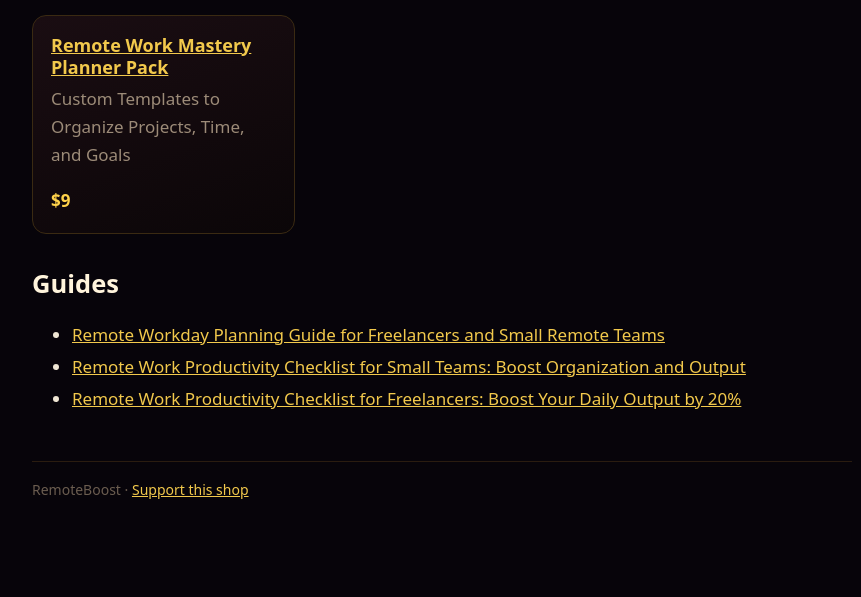
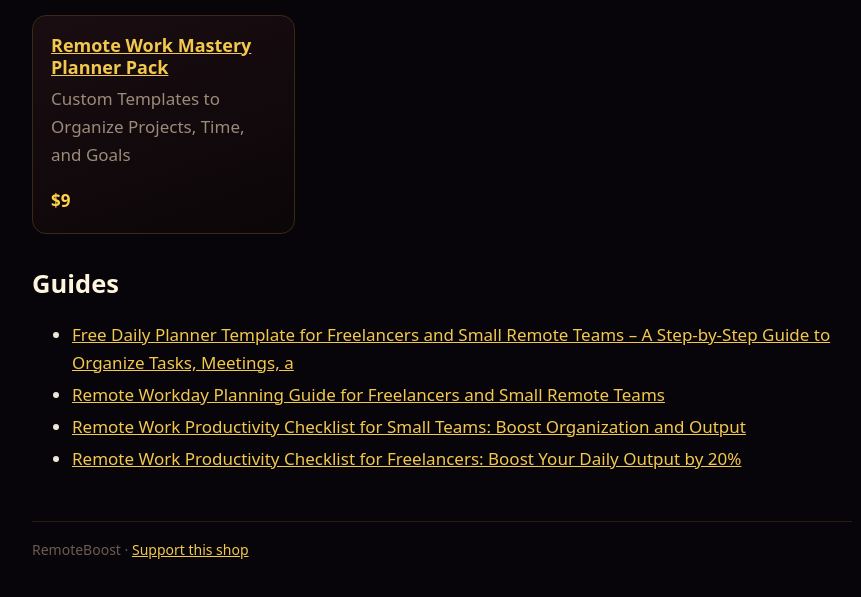
Before and after one commit to sodaro-coder/remoteboost, a plain HTML site: page index.html in a window 1280 px wide. Shown: the part 185-782 px from the top of the page, without its empty margins (198-1059 px from the left). Drawn offline with Linux system fonts and the light colour scheme.

Commit message:
STUMF: update index.html

```diff
--- a/index.html
+++ b/index.html
@@ -5,4 +5,4 @@ a{color:#f2c94c}.wrap{max-width:860px;margin:0 auto;padding:28px 20px 60px}heade
 .card{border:1px solid #3a2a12;border-radius:14px;padding:18px;background:linear-gradient(160deg,#1a0d12,#0b0608)}.card h3{margin:0 0 6px;font-size:18px}
 .price{color:#ffd24a;font-weight:700}.btn{display:inline-block;margin-top:12px;padding:10px 18px;border-radius:10px;background:linear-gradient(135deg,#b08526,#f6e3a1,#c9a233);color:#1a0c05;font-weight:700;text-decoration:none}
 h1,h2,h3{color:#fff4dc;line-height:1.25}h2{margin-top:34px}code{background:#1a1216;padding:2px 6px;border-radius:6px}li{margin:4px 0}
-footer{margin-top:48px;color:#6b5d50;font-size:14px;border-top:1px solid #2a1c10;padding-top:16px}</style></head><body><div class='wrap'><header><a href='./' style='text-decoration:none'><div class='brand'>RemoteBoost</div></a></header><h1>RemoteBoost</h1><p class='tag'>Digital tools for remote success</p><div class='grid'><div class='card'><h3><a href='p/remote-work-mastery-planner-pack/'>Remote Work Mastery Planner Pack</a></h3><div class='tag'>Custom Templates to Organize Projects, Time, and Goals</div><span class='price'>$9</span></div></div><h2>Guides</h2><ul><li><a href='a/remote-workday-planning-guide-for-freelancers-and-small-remo/'>Remote Workday Planning Guide for Freelancers and Small Remote Teams</a></li><li><a href='a/remote-work-productivity-checklist-for-small-teams-boost-org/'>Remote Work Productivity Checklist for Small Teams: Boost Organization and Output</a></li><li><a href='a/remote-work-productivity-checklist-for-freelancers-boost-you/'>Remote Work Productivity Checklist for Freelancers: Boost Your Daily Output by 20%</a></li></ul><footer>RemoteBoost · <a href="paypal.me/AaronSodaro">Support this shop</a></footer></div></body></html>
+footer{margin-top:48px;color:#6b5d50;font-size:14px;border-top:1px solid #2a1c10;padding-top:16px}</style></head><body><div class='wrap'><header><a href='./' style='text-decoration:none'><div class='brand'>RemoteBoost</div></a></header><h1>RemoteBoost</h1><p class='tag'>Digital tools for remote success</p><div class='grid'><div class='card'><h3><a href='p/remote-work-mastery-planner-pack/'>Remote Work Mastery Planner Pack</a></h3><div class='tag'>Custom Templates to Organize Projects, Time, and Goals</div><span class='price'>$9</span></div></div><h2>Guides</h2><ul><li><a href='a/free-daily-planner-template-for-freelancers-and-small-remote/'>Free Daily Planner Template for Freelancers and Small Remote Teams – A Step‑by‑Step Guide to Organize Tasks, Meetings, a</a></li><li><a href='a/remote-workday-planning-guide-for-freelancers-and-small-remo/'>Remote Workday Planning Guide for Freelancers and Small Remote Teams</a></li><li><a href='a/remote-work-productivity-checklist-for-small-teams-boost-org/'>Remote Work Productivity Checklist for Small Teams: Boost Organization and Output</a></li><li><a href='a/remote-work-productivity-checklist-for-freelancers-boost-you/'>Remote Work Productivity Checklist for Freelancers: Boost Your Daily Output by 20%</a></li></ul><footer>RemoteBoost · <a href="paypal.me/AaronSodaro">Support this shop</a></footer></div></body></html>
```
